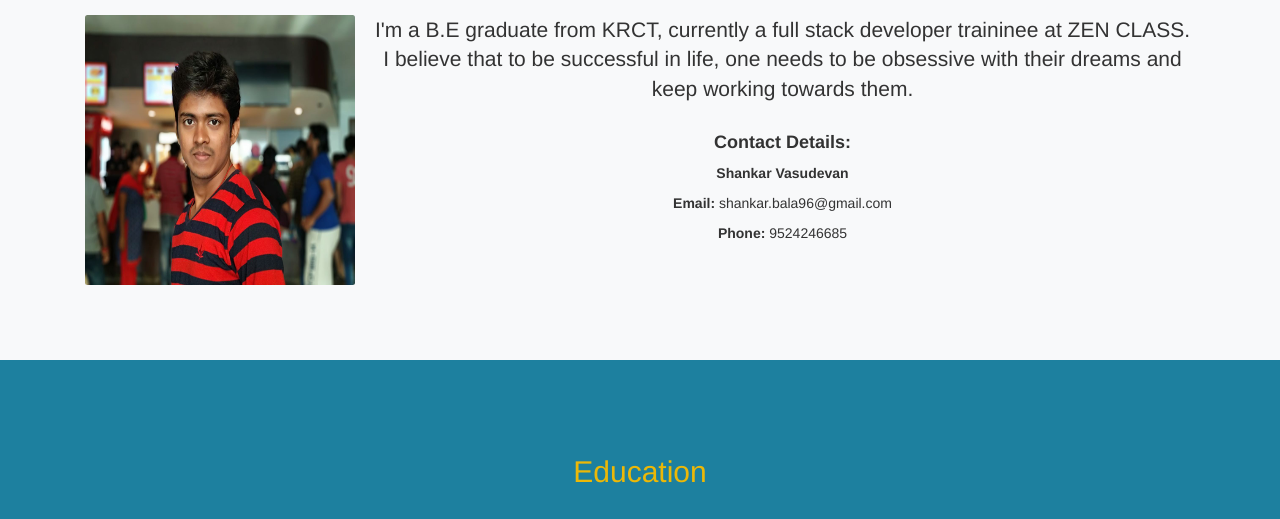
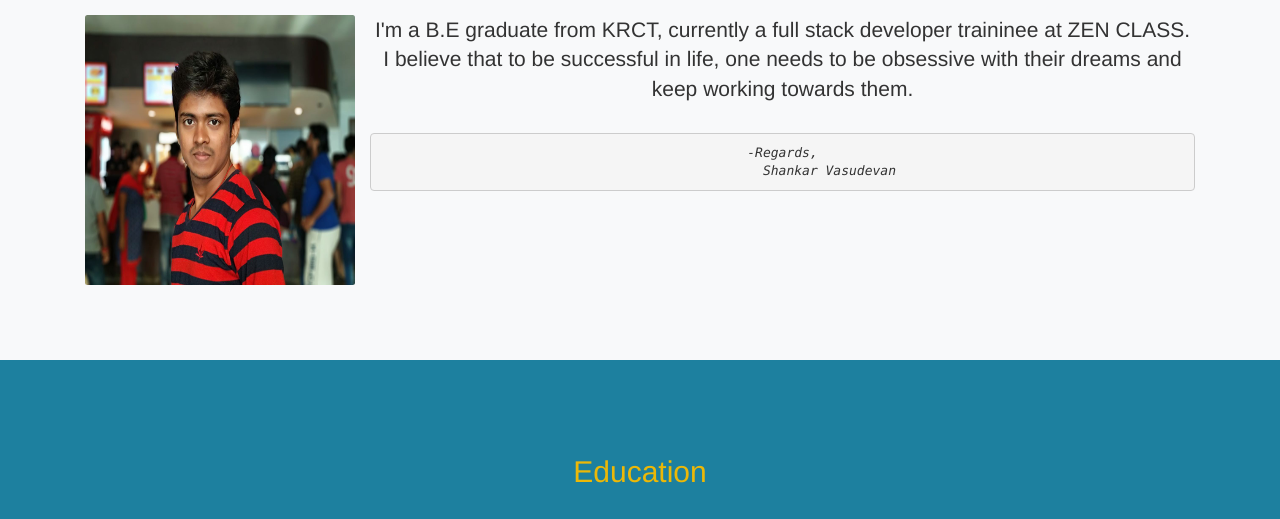
Before and after one commit to AVShankar/avshankar.github.io, a website: page index.html in a window 1280 px wide. Shown: the part 860-1379 px from the top of the page. Drawn offline with nearby package versions, Linux system fonts and the light colour scheme.

Commit message:
Update index.html

```diff
--- a/index.html
+++ b/index.html
@@ -94,10 +94,9 @@
         </div>
         <div class="col-lg-9 mx-auto">
           <p class="lead mb-5">I'm a B.E graduate from KRCT, currently a full stack developer traininee at ZEN CLASS. I believe that to be successful in life, one needs to be obsessive with their dreams and keep working towards them.</p>
-          <h4><b>Contact Details:</b></h4>
-          <p><b>Shankar Vasudevan</b></p>
-          <p><b>Email:</b> shankar.bala96@gmail.com</p>
-          <p><b>Phone:</b> 9524246685</p>
+          <i><pre>-Regards,
+            Shankar Vasudevan</pre>
+          </i>
         </div>
       </div>
     </div>
```
